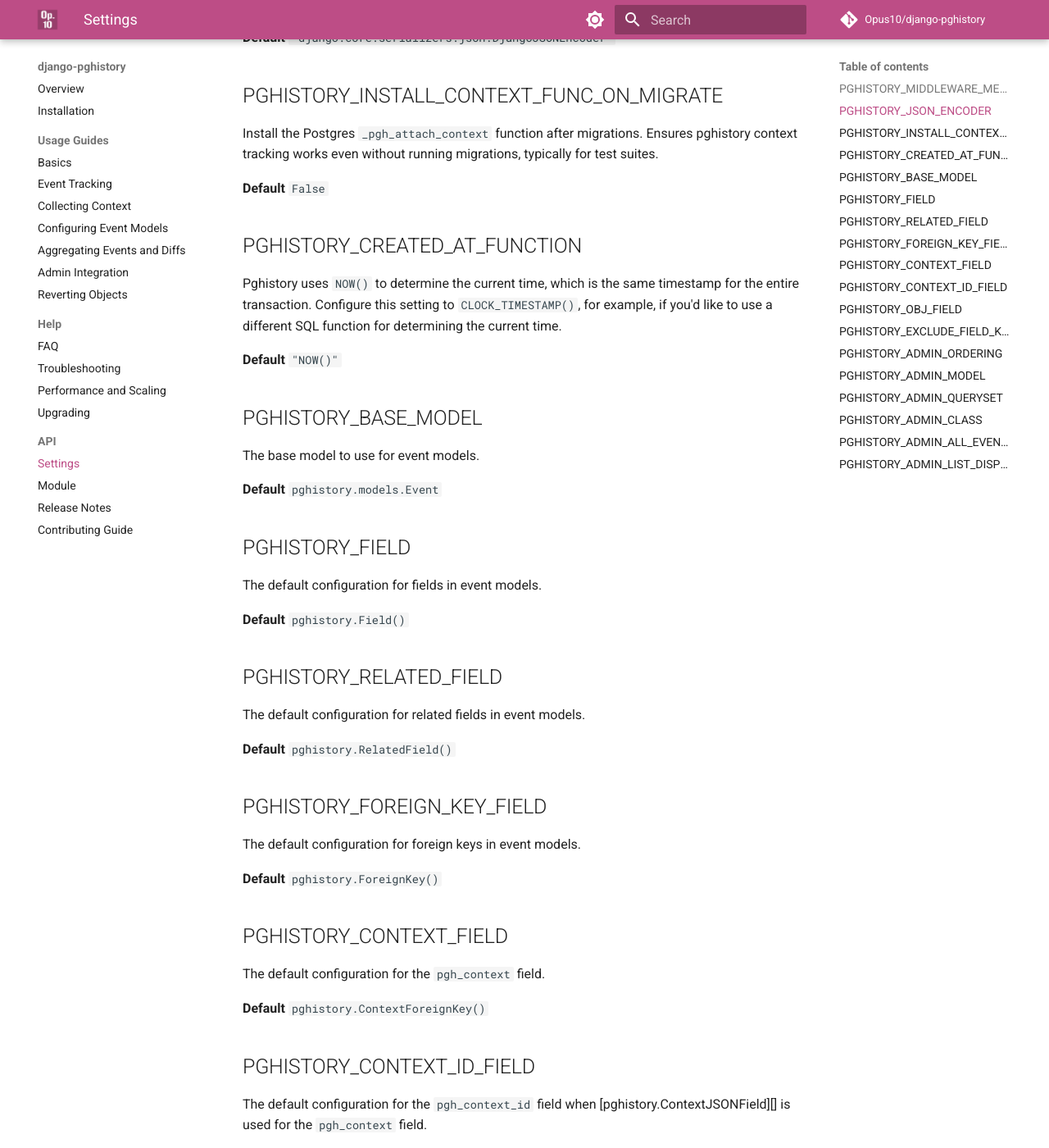
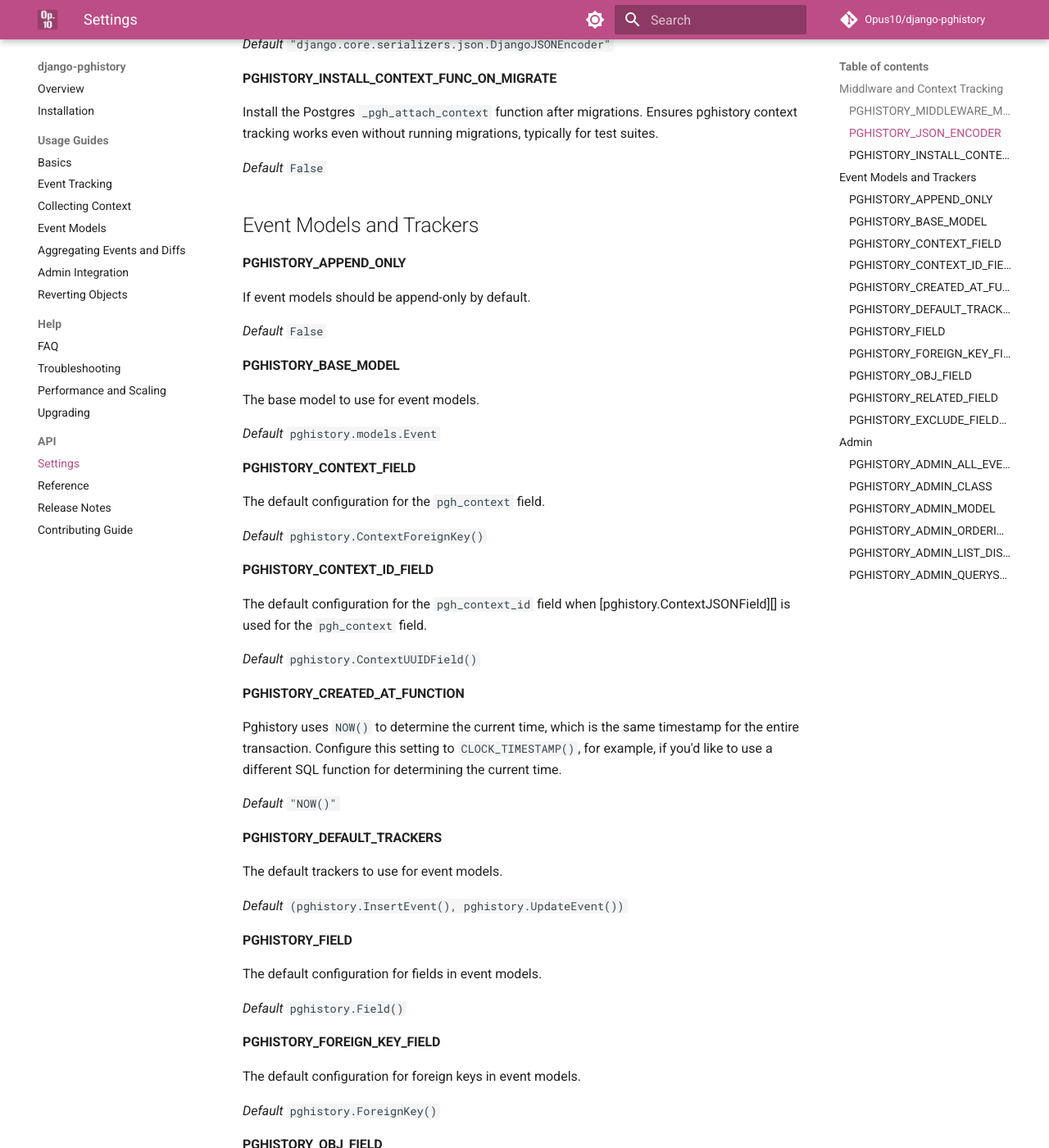
Before and after one commit to Opus10/django-pghistory, an MkDocs documentation site: the page built from docs/settings.md, in a window 1280 px wide and 1400 px high, scrolled down 503 px. Shown: the whole window at 82% size. Built offline with MkDocs 1.6.1 and Material for MkDocs 9.7.7, drawn with Linux system fonts in a browser that asks for light colours; comment, search, counter and statistics services are not loaded; some of the changed text lies outside the part shown.

Commit message:
Clean up configuration section of docs, ensure all settings are documented (#142)

````diff
--- a/docs/event_models.md
+++ b/docs/event_models.md
@@ -1,26 +1,85 @@
-# Configuring Event Models
+# Event Models
 
-Event model fields such as the ones automatically added by `django-pghistory` can be configured in a number of ways. Here we discuss how to set global defaults for event models and how to override them on a per-model basis. We also discuss how one can denormalize context fields.
+When trackers are added to models, an auto-generated event model is created and populated by triggers installed by [django-pgtrigger](https://github.com/Opus10/django-pgtrigger).
 
-## The Default Configuration
+Here we overview what these models look like, how they can be configured, and advanced options such as [custom event models](#custom_event_models) and [denormalizing context](#denormalizing_context).
 
-Before we get started, remember that by default, all foreign keys on event models are unconstrained and have no cascading behavior. If the tracked model or any of its tracked foreign keys are deleted, the event models will still remain but possibly not point to valid rows in the database. The tracked foreign keys are still indexed by default, however, custom indices and unique constraints on the tracked model are not mirrored on the event models.
+## Event Model Overview
 
-`django-pghistory` has this as the default configuration for the following reasons:
+Say we have a model called `TrackedModel` tracked by [pghistory.track][]. The default event model will be named `TrackedModelEvent` and will have the following fields:
 
-- Unconstrained foreign keys allow us to still persist old history, even if the related objects are deleted.
-- Foreign keys are still indexed since it's common to join on them. On the other hand, custom indices on the tracked model are dropped since these are typically more application-specific. This helps with write performance.
-- Custom unique constraints are dropped because event tables can easily create duplicate values that would violate constraints.
+```python
+class TrackedModelEvent(pghistory.models.Event):
+    # The primary key
+    pgh_id = models.AutoField(primary_key=True)
 
-This configuration helps ensure that tracked history is completely reliable. Users that desire an immutable event log can go a step further and use `append_only=True` in [pghistory.track][] or specify it as a global default via `settings.PGHISTORY_APPEND_ONLY = True`.
+    # An unconstrained foreign key to the tracked model
+    pgh_obj = models.ForeignKey(TrackedModel, on_delete=models.DO_NOTHING, related_name="event", db_constraint=False)
 
-Now that we have the default configuration out of the way, we'll overview the configuration hierarchy and how you can override this behavior either globally via settings, locally via the arguments to [pghistory.track][], or locally via custom event models.
+    # An identifying label for the event. Configurable in the tracker.
+    # Defaults to "insert" for insert events and "update" for update events.
+    pgh_label = models.TextField()
 
-## Configuration Hierarchy
+    # Additional context stored in JSON in the pghistory.Context model
+    pgh_context = models.ForeignKey("pghistory.Context", null=True, on_delete=models.DO_NOTHING, related_name="+", db_constraint=False)
 
-When configuring event models, keep in mind that all configuration follows a hierarchy. Defaults are first loaded from settings followed by per-model overrides.
+    # When the event was created
+    pgh_created_at = models.DatetimeField(auto_now_add=True)
 
-Field behavior also follows a hierarchy. If, for example, the default foreign key configuration is changed, this will affect every foreign key unless overridden. We'll get into more examples throughout this section. First we start with the base field configuration that applies to every field on an event model.
+    # These fields are copied from the original model. Primary
+    # keys and non-foreign key indices are removed. Foreign keys
+    # are unconstrained. This behavior can be overridden
+    id = models.IntegerField()
+    int_field = models.IntegerField()
+    char_field = models.CharField(max_length=16)
+    user = models.ForeignKey("auth.User", on_delete=models.DO_NOTHING, db_constraint=False)
+```
+
+Here are some important notes about the default event models:
+
+* Event models are dynamically created inside the same module as the tracked model when using [pghistory.track][]. Although event models aren't in models.py, they're still imported, migrated, and accessed like a normal model.
+* All `pgh_*` fields store metadata. For example, the `pgh_context` collects [context from the application](context.md).
+* All other fields are snapshot from the original model. To ensure we don't have integrity issues, foreign keys are unconstrained and unique constraints are dropped.
+* The `pgh_label` field is provided by the tracker. By default, [pghistory.InsertEvent][] and [pghistory.UpdateEvent][] trackers use "insert" and "update" as the label. Override this by providing the label as the first argument, i.e. `pghistory.DeleteEvent("my_custom_label")`.
+
+Event models can be configured in a number of ways. First we'll go over the general hierarchy and then discuss specific configuration options.
+
+## Configuration Overview
+
+To configure event models, do either of:
+
+- Apply model-specific defaults with [pghistory.track][] or by [creating a custom event model](#custom_event_models).
+- Apply global defaults with settings.
+
+See the [arguments to `pghistory.track`][] for most configuration options, which typically have a corresponding setting. For example, say we'd like to override the default `pgh_obj` field. Do this on an individual model with:
+
+```python
+@pghistory.track(
+    obj_field=pghistory.ObjForeignKey(
+        on_delete=models.CASCADE,
+        db_constraint=True
+    )
+)
+class TrackedModel(models.Model):
+    ...
+```
+
+Or globally with:
+
+```python
+PGHISTORY_OBJ_FIELD = pghistory.ForeignKey(
+    on_delete=models.CASCADE,
+    db_constraint=True
+)
+```
+
+There are a few settings that influence the default fields, related fields, or foreign key field behavior:
+
+- `PGHISTORY_FIELD` - Default field configuration for all fields on event models.
+- `PGHISTORY_RELATED_FIELD` - Default related field configuration for all related fields on event models.
+- `PGHISTORY_FOREIGN_KEY_FIELD` - Default foreign key field configuration for all foreign keys on event models.
+
+For example, do `PGHISTORY_RELATED_FIELD = pghistory.RelatedField(null=True)` to ensure all related fields are nullable by default. We cover this in more detail below.
 
 ## Default Fields
 
@@ -28,15 +87,15 @@ Every field on an event model, including the ones derived from the tracked model
 
 The [pghistory.Field][] object has the following attributes that can be configured, some of which already have overrides:
 
-    primary_key=False
-    unique=False
-    blank=pghistory.DEFAULT
-    null=pghistory.DEFAULT
-    db_index=False
-    editable=pghistory.DEFAULT
-    unique_for_date=None
-    unique_for_month=None
-    unique_for_year=None
+- `primary_key=False`
+- `unique=False`
+- `blank=pghistory.DEFAULT`
+- `null=pghistory.DEFAULT`
+- `db_index=False`
+- `editable=pghistory.DEFAULT`
+- `unique_for_date=None`
+- `unique_for_month=None`
+- `unique_for_year=None`
 
 Any attribute with `pghistory.DEFAULT` means it will use the attribute from the tracked field. All others are overrides.
 
@@ -54,8 +113,8 @@ One can override the behavior of related fields by using the `pghistory.RelatedF
 
 This configuration class uses all of the attributes of [pghistory.Field][] and provides these additional attributes:
 
-    related_name="+"
-    related_query_name="+"
+- `related_name="+"`
+- `related_query_name="+"`
 
 In other words, related names are reset to prevent clashes. Let's say you'd like related names to not be overridden, along with ensuring every related field has `null=True`. You would do this:
 
@@ -77,8 +136,8 @@ Going a step beyond related fields, one can specifically target foreign keys (an
 
 This configuration class uses all of the attributes of `pghistory.RelatedField` field and provides these attributes:
 
-    on_delete=models.DO_NOTHING
-    db_constraint=False
+- `on_delete=models.DO_NOTHING`
+- `db_constraint=False`
 
 In other words, all foreign keys are unconstrained by default. Event models will *not* be cascade deleted by default. Along with this, `pghistory.ForeignKey` overrides  `db_index=True` to ensure all foreign keys are indexed by default.
 
@@ -99,8 +158,8 @@ PGHISTORY_FOREIGN_KEY_FIELD = pghistory.ForeignKey(
 
 The default `pgh_obj` field of event models can be set with `settings.PGHISTORY_OBJ_FIELD` or by supplying the `obj_field` argument to [pghistory.track][] or [pghistory.create_event_model][]. It must be set to a [pghistory.ObjForeignKey][] instance, which overrides the following attributes:
 
-    related_name=pghistory.DEFAULT
-    related_query_name=pghistory.DEFAULT
+- `related_name=pghistory.DEFAULT`
+- `related_query_name=pghistory.DEFAULT`
 
 In other words, `pgh_obj` will have the default related name applied. Since `pgh_obj` is generated by `django-pghistory`, the default related name is "events". In version 3, this behavior will be changed to remove the related name.
 
@@ -128,8 +187,7 @@ One can protect event models from being updated or deleted with `settings.PGHIST
 
 [pghistory.track][] takes `obj_field`, `context_field`, and `context_id_field` arguments for overriding event fields on a per-model basis. These must be supplied configuration instances just like global settings. For example, `obj_field` takes [pghistory.ObjForeignKey][] instances.
 
-Keep in mind that these overrides still follow the configuration hierachy
-and inherit any overrides from the settings.
+Keep in mind that these overrides still follow the configuration hierachy and inherit any overrides from the settings.
 
 [pghistory.track][] also takes the following attributes:
 
--- a/docs/event_tracking.md
+++ b/docs/event_tracking.md
@@ -1,12 +1,10 @@
 # Event Tracking
 
-## Prerequisites
+Here we overview how event tracking works and how to customize it. It's useful to read both the [Quick Start](index.md#quick_start) and [Basics](basics.md) sections for a primer on terminology and concepts.
 
-It's useful to read both the [Quick Start](index.md#quick_start) and [Basics](basics.md) sections for a primer on terminology and concepts.
+## `pghistory.track`
 
-## Using `pghistory.track`
-
-[pghistory.track][] is the primary way to configure event tracking on models. For example, let's say that we have the following model:
+[pghistory.track][] is the primary way to track model events. For example, let's say that we have the following model:
 
 ```python
 class TrackedModel(models.Model):
@@ -25,78 +23,11 @@ class TrackedModel(models.Model):
     ...
 ```
 
-Here's what's happening under the hood:
+By default, [pghistory.track][] registers [pghistory.InsertEvent][] and [pghistory.UpdateEvent][] trackers. See [custom trackers](#custom_trackers) below for how to override this behavior.
 
-1. By default, [pghistory.track][] registers [pghistory.InsertEvent][] and [pghistory.UpdateEvent][] trackers on `TrackedModel` that perform the change tracking.  Trackers can be supplied as the initial arguments to [pghistory.track][] to override the default trackers.
-2.  Triggers are installed and configured by these trackers using [django-pgtrigger](https://github.com/Opus10/django-pgtrigger). Changes are written by the triggers to an auto-generated event model. By default, the model will be named `TrackedModelEvent`. It contains every field in `TrackedModel` plus a few additional tracking fields.
+When trackers are added, an [auto-generated event model](event_models.md) is created and populated by triggers installed by [django-pgtrigger](https://github.com/Opus10/django-pgtrigger). By default, the model will be named `TrackedModelEvent`. It contains every field in `TrackedModel` plus a few additional tracking fields.
 
-Running `python manage.py makemigrations` will produce migrations for both the triggers and the event model.
-
-This is what the generated event model looks like by default:
-
-```python
-class TrackedModelEvent(pghistory.models.Event):
-    # The primary key
-    pgh_id = models.AutoField(primary_key=True)
-
-    # A foreign key to the tracked model
-    pgh_obj = models.ForeignKey(
-        TrackedModel,
-        on_delete=models.DO_NOTHING,
-        related_name="event",
-        db_constraint=False
-    )
-
-    # An identifying label for the event. Configurable in the tracker.
-    # Defaults to "insert" for insert events and "update" for update events.
-    pgh_label = models.TextField()
-
-    # Additional context stored in JSON in the pghistory.Context model
-    pgh_context = models.ForeignKey(
-        "pghistory.Context",
-        null=True,
-        on_delete=models.DO_NOTHING,
-        related_name="+",
-        db_constraint=False
-    )
-
-    # When the event was created
-    pgh_created_at = models.DatetimeField(auto_now_add=True)
-
-    # These fields are copied from the original model. Primary
-    # keys and non-foreign key indices are removed. Foreign keys
-    # are unconstrained. This behavior can be overridden
-    id = models.IntegerField()
-    int_field = models.IntegerField()
-    char_field = models.CharField(max_length=16)
-    user = models.ForeignKey(
-        "auth.User",
-        on_delete=models.DO_NOTHING,
-        db_constraint=False
-    )
-```
-
-Here are some important notes about the event models:
-
-* Event models are dynamically created inside the same module as the tracked model when using [pghistory.track][]. Although event models aren't in models.py, they're still imported, migrated, and accessed like a normal model.
-* All `pgh_*` fields store additional tracked metadata. We'll discuss the `pgh_context` field in greater detail in the [Collecting Context](context.md) section.
-* All other fields are copies of the fields from the tracked model with a few modifications. For example, foreign keys are unconstrained and non-foreign key indices are not included.
-* The model name and default field/foreign key behavior can be configured globally or for each event event model. We'll cover a few options here and discuss it in depth in the [Configuring Event Models](event_models.md) section.
-* The `pgh_label` field is provided by the tracker. By default, [pghistory.InsertEvent][] and [pghistory.UpdateEvent][] trackers use "insert" and "update" as the label.
-
-[pghistory.track][] also takes several configuration parameters for the generated event model, such as:
-
-* `fields`: Provide a list of fields to track, otherwise all fields are tracked. If fields are provided, the default model name changes, only those fields are tracked, and snapshots are only created when those fields change.
-* `exclude`: Track every field but these. `fields` and `exclude` are mutually exclusive.
-* `model_name`: The name of the generated model. If all fields are tracked, defaults to `<OriginalModelName>Event`.
-
-There are other parameters for configuring `pgh_*` fields (`obj_field`, `context_field`, and `context_id_field`) that we will discuss in the [Configuring Event Models](event_models.md) section. There's also an `app_label` field for [configuring trackers on third party models](#third_party_models). The final parameters are for low-level configuration of the event model (`meta`, `base_model`, and `attrs`). See [pghistory.track][] for all arguments.
-
-!!! note
-
-    One can also explicitly define the event model without using [pghistory.track][]. This is covered in the [Custom Event Models](event_models.md#custom_event_models) section.
-
-We finish this section with an example of our trackers in action. Below we create a `TrackedModel`, update it, and print the resulting event values:
+For example, let's create a `TrackedModel`, update it, and print the resulting event values:
 
 ```python
 from myapp.models import TrackedModel
@@ -147,6 +78,7 @@ In this case, we'll track both `char_field` and `user`. Inserts and updates to e
 
     One can further override event model configuration, such as creating custom database indices, by directly creating a custom event model. [See this section for more details](event_models.md#custom_event_models).
 
+<a id="custom_trackers"></a>
 ## Custom Trackers
 
 We've only shown [pghistory.track][] with the default configuration. Let's say that we wish to only create events on model deletion. We can configure this behavior using the [pghistory.DeleteEvent][] tracker:
@@ -157,22 +89,22 @@ class TrackedModel(models.Model):
     ...
 ```
 
-Remember, we've overridden the default trackers by doing this. Only deletions will be tracked. One can add back in the default behavior of tracking inserts and updates as follows:
+!!! remember
 
-```python
-@pghistory.track(
-    pghistory.InsertEvent(), pghistory.UpdateEvent(), pghistory.DeleteEvent()
-)
-class TrackedModel(models.Model):
-    ...
-```
+    We've overridden the default trackers by doing this. Only deletions will be tracked. One can add back in the default behavior of tracking inserts and updates as follows:
+
+    ```python
+    @pghistory.track(
+        pghistory.InsertEvent(), pghistory.UpdateEvent(), pghistory.DeleteEvent()
+    )
+    class TrackedModel(models.Model):
+        ...
+    ```
 
 The [pghistory.InsertEvent][], [pghistory.UpdateEvent][], and [pghistory.DeleteEvent][] trackers all inherit [pghistory.RowEvent][] and specify some defaults, such as:
 
 - The `pgh_label` that will be generated. [pghistory.DeleteEvent][], for example, will use "delete" as the label of the event. Customize this by providing the label as the first argument, i.e. `pghistory.DeleteEvent("my_custom_label")`.
 - The row and trigger conditions. [pghistory.UpdateEvent][], for example, has its condition configured to only fire if any tracked fields change. It also stores the `NEW` row of the update. If one desires to store the row as it was *before* the update, do `pghistory.UpdateEvent(row=pghistory.Old)`.
-
-We'll go into examples of customizing conditional tracking next.
 
 <a id="conditional_tracking"></a>
 ## Conditional Tracking
@@ -278,6 +210,33 @@ class Cash(models.Model):
 
 See the [django-pgtrigger docs](https://django-pgtrigger.readthedocs.io) to learn more about trigger conditions and how the `Q` and `F` objects can be used.
 
+## Multiple Trackers
+
+Use multiple invocations of [pghistory.track][] to track events with different schemas:
+
+```python
+@pghistory.track(
+    pghistory.UpdateEvent(
+        "email_changed",
+        row=pghistory.Old,
+        condition=pghistory.AnyChange("email")
+    ),
+    fields=["email"],
+    model_name="UserEmailHistory"
+)
+@pghistory.track(
+    pghistory.UpdateEvent(
+        "username_changed",
+        row=pghistory.Old,
+        condition=pghistory.AnyChange("username")
+    ),
+    fields=["username"],
+    model_name="UserUsernameHistory"
+)
+class TrackedModel(models.Model):
+    ...
+```
+
 ## Manual Tracking
 
 Sometimes it is not possible to express an event based on a series of changes to a model. Some use cases, such as backfilling data, also require that events are manually created.
--- a/docs/settings.md
+++ b/docs/settings.md
@@ -2,74 +2,90 @@
 
 Below are all settings for `django-pghistory`.
 
-## PGHISTORY_MIDDLEWARE_METHODS
+## Middlware and Context Tracking
+
+#### PGHISTORY_MIDDLEWARE_METHODS
 
 Set the HTTP methods tracked by the middleware.
 
-**Default** `("GET", "POST", "PUT", "PATCH", "DELETE")`
+*Default* `("GET", "POST", "PUT", "PATCH", "DELETE")`
 
-## PGHISTORY_JSON_ENCODER
+#### PGHISTORY_JSON_ENCODER
 
 The JSON encoder class or class path to use when serializing context.
 
-**Default** `"django.core.serializers.json.DjangoJSONEncoder"`
+*Default* `"django.core.serializers.json.DjangoJSONEncoder"`
 
-## PGHISTORY_INSTALL_CONTEXT_FUNC_ON_MIGRATE
+#### PGHISTORY_INSTALL_CONTEXT_FUNC_ON_MIGRATE
 
 Install the Postgres `_pgh_attach_context` function after migrations. Ensures pghistory context tracking works even without running migrations, typically for test suites.
 
-**Default** `False`
+*Default* `False`
 
-## PGHISTORY_CREATED_AT_FUNCTION
+## Event Models and Trackers
+
+#### PGHISTORY_APPEND_ONLY
+
+If event models should be append-only by default.
+
+*Default* `False`
+
+#### PGHISTORY_BASE_MODEL
+
+The base model to use for event models.
+
+*Default* `pghistory.models.Event`
+
+#### PGHISTORY_CONTEXT_FIELD
+
+The default configuration for the `pgh_context` field.
+
+*Default* `pghistory.ContextForeignKey()`
+
+#### PGHISTORY_CONTEXT_ID_FIELD
+
+The default configuration for the `pgh_context_id` field when [pghistory.ContextJSONField][] is used for the `pgh_context` field.
+
+*Default* `pghistory.ContextUUIDField()`
+
+#### PGHISTORY_CREATED_AT_FUNCTION
 
 Pghistory uses `NOW()` to determine the current time, which is the same timestamp for the entire transaction. Configure this setting to `CLOCK_TIMESTAMP()`, for example, if you'd like to use a different SQL function for determining the current time.
 
-**Default** `"NOW()"`
+*Default* `"NOW()"`
 
-## PGHISTORY_BASE_MODEL
+#### PGHISTORY_DEFAULT_TRACKERS
 
-The base model to use for event models.
+The default trackers to use for event models.
 
-**Default** `pghistory.models.Event`
+*Default* `(pghistory.InsertEvent(), pghistory.UpdateEvent())`
 
-## PGHISTORY_FIELD
+#### PGHISTORY_FIELD
 
 The default configuration for fields in event models.
 
-**Default** `pghistory.Field()`
+*Default* `pghistory.Field()`
 
-## PGHISTORY_RELATED_FIELD
+#### PGHISTORY_FOREIGN_KEY_FIELD
+
+The default configuration for foreign keys in event models.
+
+*Default* `pghistory.ForeignKey()`
+
+#### PGHISTORY_OBJ_FIELD
+
+The default configuration for the `pgh_obj` field.
+
+*Default* `pghistory.ObjForeignKey()`
+
+#### PGHISTORY_RELATED_FIELD
 
 The default configuration for related fields in event models.
 
-**Default** `pghistory.RelatedField()`
-
-## PGHISTORY_FOREIGN_KEY_FIELD
-
-The default configuration for foreign keys in event models.
-
-**Default** `pghistory.ForeignKey()`
-
-## PGHISTORY_CONTEXT_FIELD
-
-The default configuration for the `pgh_context` field.
-
-**Default** `pghistory.ContextForeignKey()`
-
-## PGHISTORY_CONTEXT_ID_FIELD
-
-The default configuration for the `pgh_context_id` field when [pghistory.ContextJSONField][] is used for the `pgh_context` field.
-
-**Default** `pghistory.ContextUUIDField()`
-
-## PGHISTORY_OBJ_FIELD
-
-The default configuration for the `pgh_obj` field.
-
-**Default** `pghistory.ObjForeignKey()`
+*Default* `pghistory.RelatedField()`
 
 <a id="exclude_field_kwargs"></a>
-## PGHISTORY_EXCLUDE_FIELD_KWARGS
+#### PGHISTORY_EXCLUDE_FIELD_KWARGS
 
 When creating fields for the event model, new fields are supplied with argument overrides. Sometimes this can result in an incorrect keyword argument being provided to a field. For example, `primary_key` fails Django's check framework when passed to an `ImageField`.
 
@@ -77,48 +93,46 @@ Use this setting to ignore certain keyword arguments being passed to child field
 
 The setting is a dictionary where the key is the field class or a string to a class path, and the value is a list of arguments to ignore. For example, `{models.ImageField: ["primary_key"]}`.
 
-**Default** `{}`
+*Default* `{}`
 
 !!! note
 
     The primary key example for image fields is already handled and does not need to be configured.
 
-## PGHISTORY_ADMIN_ORDERING
+## Admin
+
+#### PGHISTORY_ADMIN_ALL_EVENTS
+
+`True` if all events should be able to be displayed in the default Django `Events` admin page without filtering.
+
+*Default* `True`
+
+#### PGHISTORY_ADMIN_CLASS
+
+The admin class to use. Must subclass [pghistory.admin.EventsAdmin][].
+
+*Default* `"pghistory.admin.EventsAdmin"`
+
+#### PGHISTORY_ADMIN_MODEL
+
+The default model or model label for the `Events` admin.
+
+*Default* `"pghistory.Events"`
+
+#### PGHISTORY_ADMIN_ORDERING
 
 The default ordering for the `Events` admin.
 
-**Default** `"-pgh_created_at"`
+*Default* `"-pgh_created_at"`
 
-## PGHISTORY_ADMIN_MODEL
+#### PGHISTORY_ADMIN_LIST_DISPLAY
 
-The default model or model label for the `Events` admin.
+The default fields shown in the `Events` admin.
 
-**Default** `"pghistory.Events"`
+*Default* `["pgh_created_at", "pgh_obj_model", "pgh_obj_id", "pgh_diff"]`. If `pghistory.MiddlewareEvents` is the event model, the "user" and "url" fields will be added.
 
-## PGHISTORY_ADMIN_QUERYSET
+#### PGHISTORY_ADMIN_QUERYSET
 
 The default queryset for the `Events` admin. If set, `PGHISTORY_ADMIN_MODEL` will be ignored.
 
-**Default** Uses `PGHISTORY_ADMIN_MODEL` ordered by `PGHISTORY_ADMIN_ORDERING`.
-
-## PGHISTORY_ADMIN_CLASS
-
-The admin class to use. Must subclass [pghistory.admin.EventsAdmin][].
-
-**Default** `"pghistory.admin.EventsAdmin"`
-
-## PGHISTORY_ADMIN_ALL_EVENTS
-
-`True` if all events should be able to be displayed in the default Django `Events` admin page without filtering.
-
-**Default** `True`
-
-!!! note
-
-    This setting only works in Django 3.1 and above.
-
-## PGHISTORY_ADMIN_LIST_DISPLAY
-
-The default fields shown in the `Events` admin.
-
-**Default** `["pgh_created_at", "pgh_obj_model", "pgh_obj_id", "pgh_diff"]`. If `pghistory.MiddlewareEvents` is the event model, the "user" and "url" fields will be added.
+*Default* Uses `PGHISTORY_ADMIN_MODEL` ordered by `PGHISTORY_ADMIN_ORDERING`.
--- a/mkdocs.yml
+++ b/mkdocs.yml
@@ -85,7 +85,7 @@ nav:
       - Basics: basics.md
       - Event Tracking: event_tracking.md
       - Collecting Context: context.md
-      - Configuring Event Models: event_models.md
+      - Event Models: event_models.md
       - Aggregating Events and Diffs: aggregating_events.md
       - Admin Integration: admin.md
       - Reverting Objects: reversion.md
@@ -96,6 +96,6 @@ nav:
       - Upgrading: upgrading.md
   - API:
       - Settings: settings.md
-      - Module: module.md
+      - Reference: module.md
       - Release Notes: release_notes.md
       - Contributing Guide: contributing.md
````
Also changed, not shown: docs/module.md (+1 -1 lines).
